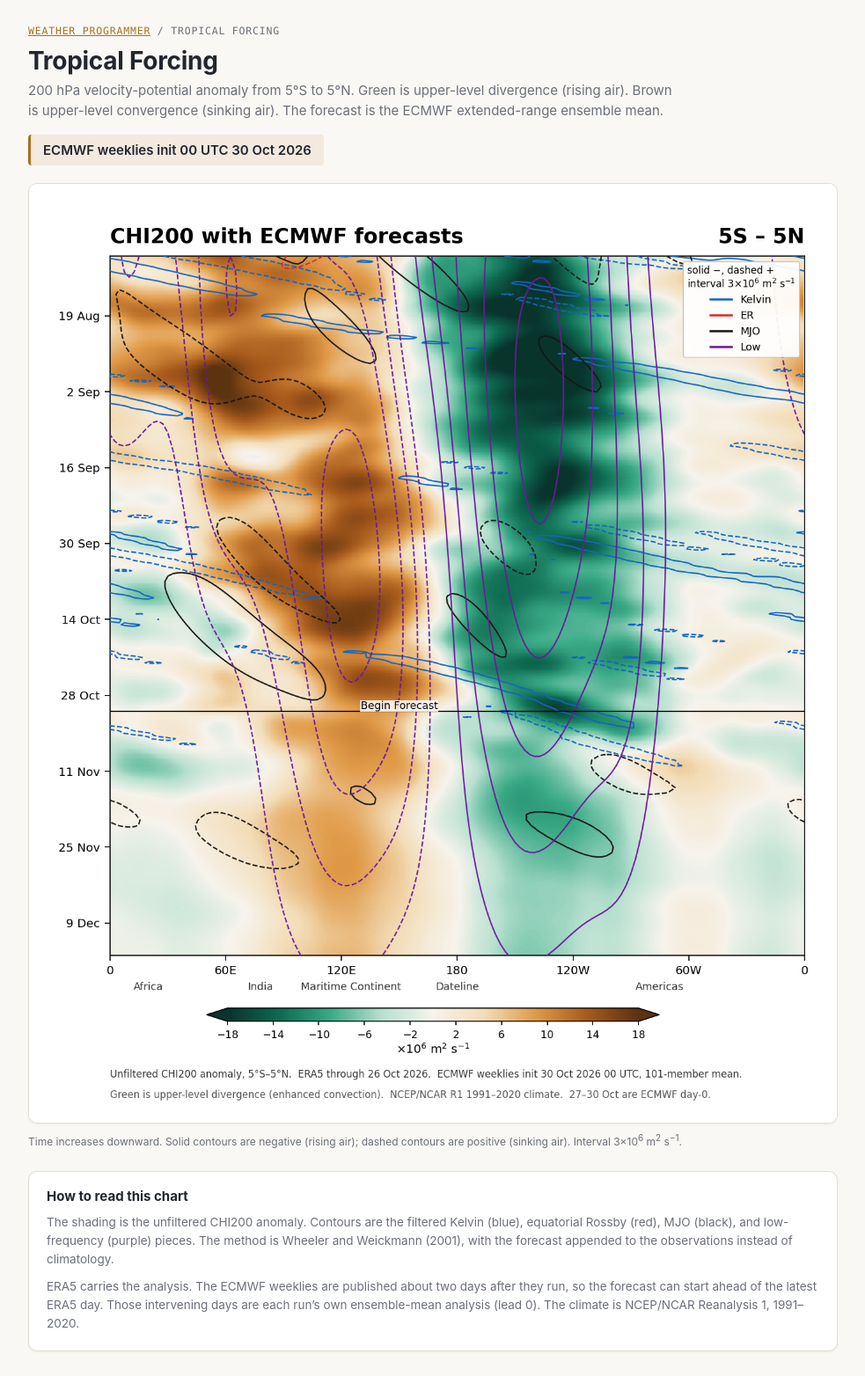
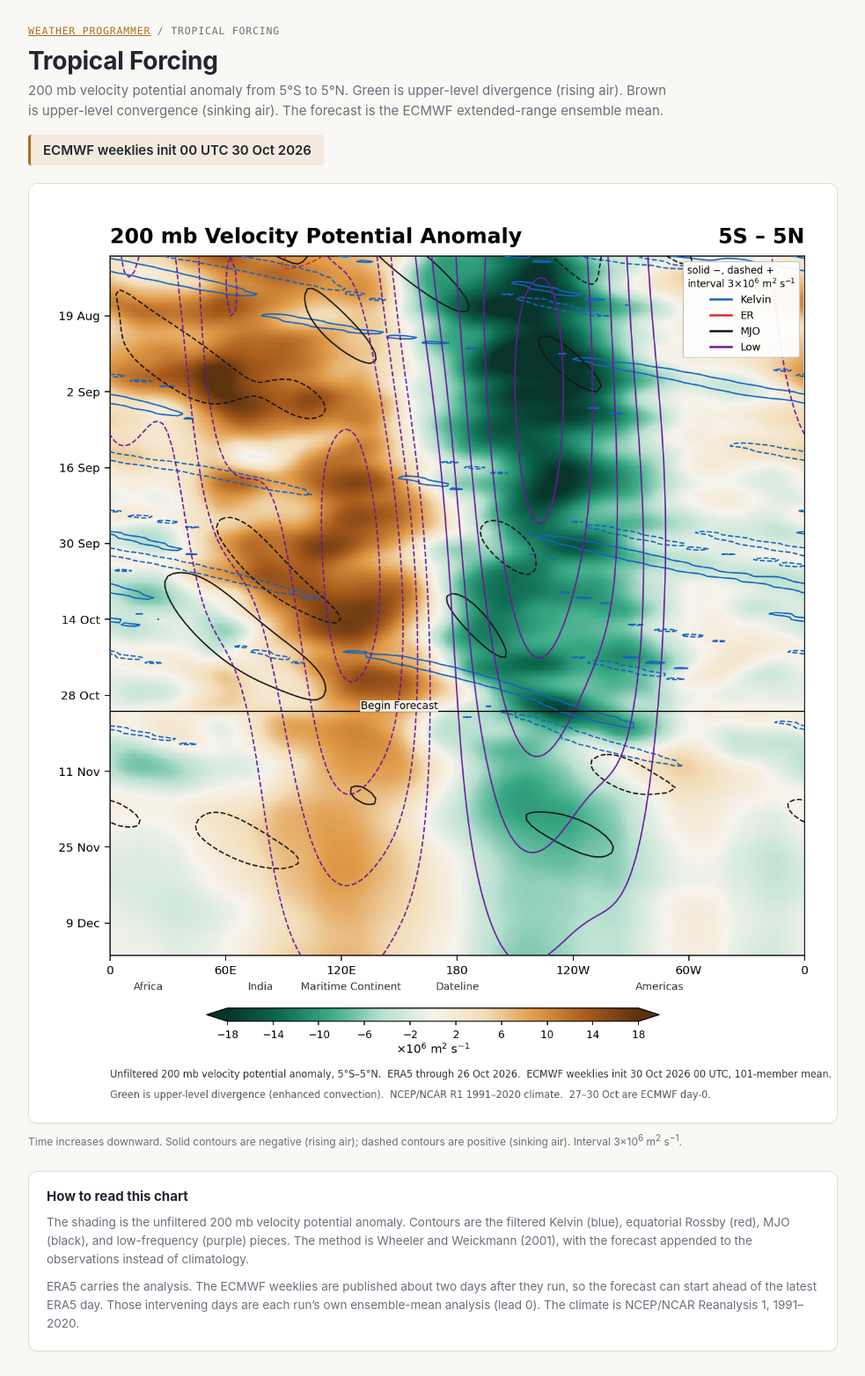
Before and after one commit to frontogenesis/frontogenesis.github.io, a Jekyll site: the page tropical_forcing/index.html, which Jekyll copies as it is, in a window 1280 px wide. Shown: the whole page at 88% size, without its empty margins (148-1131 px from the left). Built offline with Jekyll 4.4.1, drawn with Linux system fonts in a browser that asks for light colours.

Commit message:
Say 200 mb velocity potential anomaly on the Tropical Forcing page.

```diff
--- a/tropical_forcing/index.html
+++ b/tropical_forcing/index.html
@@ -98,20 +98,20 @@
     <p class="eyebrow"><a href="/">Weather Programmer</a> / tropical forcing</p>
     <h1>Tropical Forcing</h1>
     <p class="lede">
-      200 hPa velocity-potential anomaly from 5°S to 5°N. Green is upper-level
+      200 mb velocity potential anomaly from 5°S to 5°N. Green is upper-level
       divergence (rising air). Brown is upper-level convergence (sinking air).
       The forecast is the ECMWF extended-range ensemble mean.
     </p>
     <p class="status" id="status">Loading latest init…</p>
 
     <div class="frame">
-      <img id="chart" alt="CHI200 Hovmöller of 200 hPa velocity-potential anomalies from ERA5 and ECMWF weeklies" src="chi200_ecmwf.png">
+      <img id="chart" alt="200 mb velocity potential anomaly from 5°S to 5°N, ERA5 and ECMWF weeklies" src="chi200_ecmwf.png">
     </div>
     <p class="hint">Time increases downward. Solid contours are negative (rising air); dashed contours are positive (sinking air). Interval 3×10<sup>6</sup> m<sup>2</sup> s<sup>−1</sup>.</p>
 
     <div class="key">
       <h2>How to read this chart</h2>
-      <p>The shading is the unfiltered CHI200 anomaly. Contours are the filtered Kelvin (blue), equatorial Rossby (red), MJO (black), and low-frequency (purple) pieces. The method is Wheeler and Weickmann (2001), with the forecast appended to the observations instead of climatology.</p>
+      <p>The shading is the unfiltered 200 mb velocity potential anomaly. Contours are the filtered Kelvin (blue), equatorial Rossby (red), MJO (black), and low-frequency (purple) pieces. The method is Wheeler and Weickmann (2001), with the forecast appended to the observations instead of climatology.</p>
       <p>ERA5 carries the analysis. The ECMWF weeklies are published about two days after they run, so the forecast can start ahead of the latest ERA5 day. Those intervening days are each run’s own ensemble-mean analysis (lead 0). The climate is NCEP/NCAR Reanalysis 1, 1991–2020.</p>
     </div>
   </div>
@@ -131,7 +131,7 @@
       if (init) {
         status.textContent = `ECMWF weeklies init 00 UTC ${init}`;
       } else {
-        status.textContent = "Latest published CHI200 Hovmöller";
+        status.textContent = "Latest published 200 mb velocity potential anomaly";
       }
     }
 
--- a/tropical_forcing/meta.json
+++ b/tropical_forcing/meta.json
@@ -1,6 +1,6 @@
 {
   "init": "2026-10-30",
-  "updated_utc": "2026-11-01T18:04:58Z",
+  "updated_utc": "2026-11-01T18:23:56Z",
   "files": [
     "chi200_ecmwf.png",
     "card.png"
```
Also changed, not shown: tropical_forcing/chi200_ecmwf.png.
